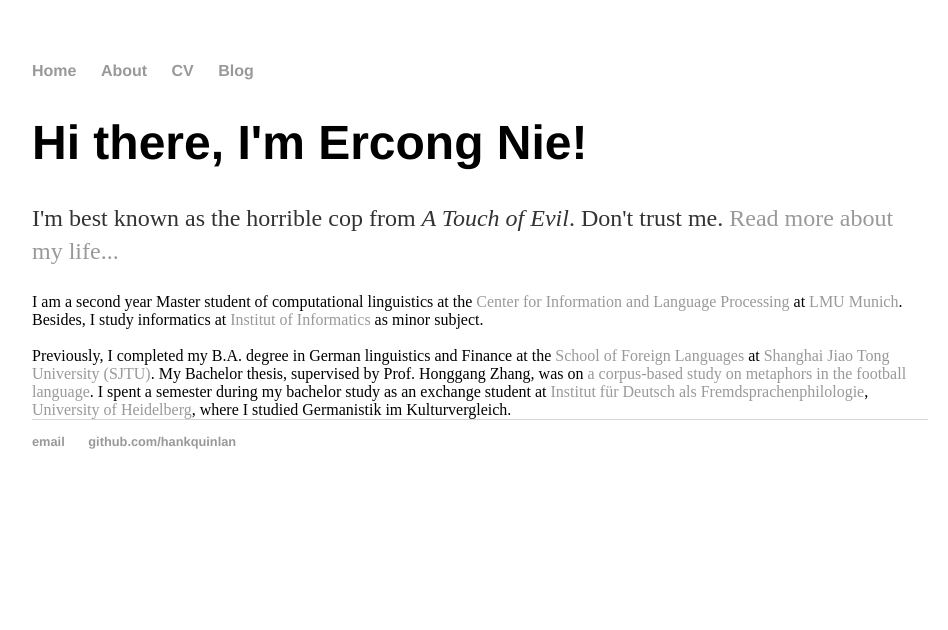
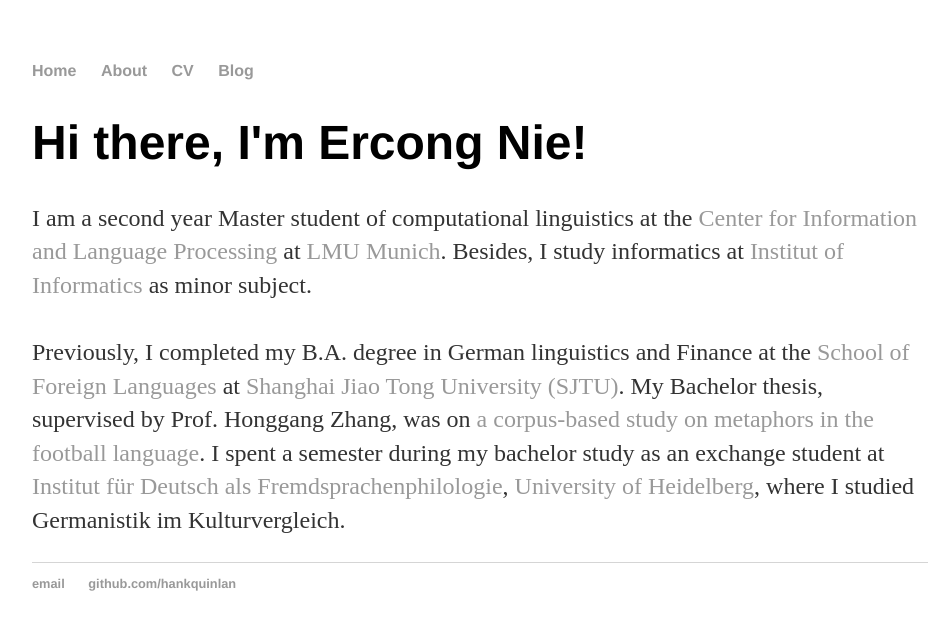
Before and after one commit to ercong21/ercong21.github.io, a Jekyll site: the page built from index.html, in a window 1280 px wide. Shown: the top 630 px of the page, without its empty margins (160-1108 px from the left). Built offline with Jekyll 4.4.1, drawn with Linux system fonts in a browser that asks for light colours.

Commit message:
Update index.html

```diff
--- a/index.html
+++ b/index.html
@@ -5,10 +5,10 @@ title: Ercong Nie
 
 		<div class="blurb">
 			<h1>Hi there, I'm Ercong Nie!</h1>
-			<p>I'm best known as the horrible cop from <em>A Touch of Evil</em>. Don't trust me. <a href="/about">Read more about my life...</a></p>
-			         I am a second year Master student of computational linguistics at the <a href="https://www.cis.uni-muenchen.de">Center for Information and Language Processing</a> at <a href="https://www.en.uni-muenchen.de/index.html">LMU Munich</a>. Besides, I study informatics at <a href="">Institut of Informatics</a> as minor subject.<br><br>
+			<p> I am a second year Master student of computational linguistics at the <a href="https://www.cis.uni-muenchen.de">Center for Information and Language Processing</a> at <a href="https://www.en.uni-muenchen.de/index.html">LMU Munich</a>. Besides, I study informatics at <a href="">Institut of Informatics</a> as minor subject.<br><br>
 
          Previously, I completed my B.A. degree in German linguistics and Finance at the <a href="https://sfl.sjtu.edu.cn/En">School of Foreign Languages</a> at <a href="http://en.sjtu.edu.cn/">Shanghai Jiao Tong University (SJTU)</a>.
           My Bachelor thesis, supervised by Prof. Honggang Zhang, was on <a href="Files/bachelor_thesis.pdf">a corpus-based study on metaphors in the football language</a>.
-        I spent a semester during my bachelor study as an exchange student at <a href="https://www.idf.uni-heidelberg.de/">Institut für Deutsch als Fremdsprachenphilologie</a>, <a href="https://www.uni-heidelberg.de/en">University of Heidelberg</a>, where I studied Germanistik im Kulturvergleich.
+        I spent a semester during my bachelor study as an exchange student at <a href="https://www.idf.uni-heidelberg.de/">Institut für Deutsch als Fremdsprachenphilologie</a>, <a href="https://www.uni-heidelberg.de/en">University of Heidelberg</a>, where I studied Germanistik im Kulturvergleich.</p>
+
 		</div>
```
